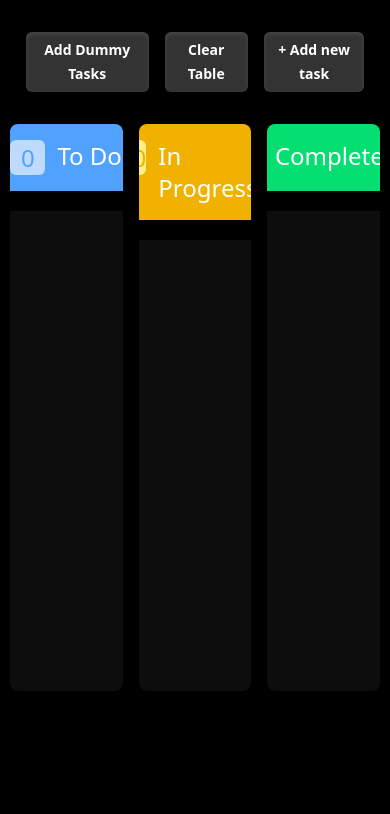
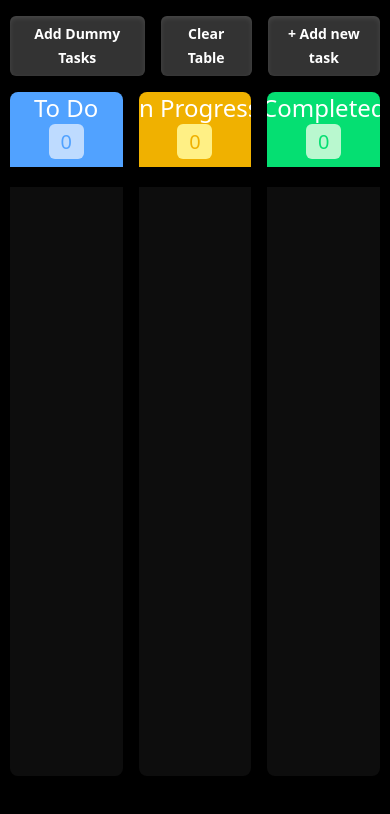
Before and after one commit to Mohsin-25/dragAndDrop, a React (Vite) app: page / in a window 390 px wide. Shown: the top 814 px of the page. Built offline with nearby package versions, Linux system fonts and the light colour scheme.

Commit message:
style : responsive headers

```diff
--- a/src/components/DragAndDrop.jsx
+++ b/src/components/DragAndDrop.jsx
@@ -18,22 +18,20 @@ const DragAndDrop = () => {
   } = useDragAndDrop();
 
   return (
-    <div className="flex flex-col w-full h-full justify-between gap-4 mt-4">
-      <div className="w-[95vw] lg:w-[80vw] h-[80vh] flex flex-col gap-4">
-        <div className=" h-fit w-full flex text-2xl lg:text-3xl py-4 justify-between  rounded-lg px-4">
+    <div className="flex flex-col w-full h-full justify-between gap-4 m-4">
+      <div className="w-[95vw] lg:w-[80vw] h-[90vh] flex flex-col gap-4">
+        <div className=" h-fit w-full flex flex-col sm:flex-row gap-4 text-2xl lg:text-3xl justify-between rounded-lg">
+          {taskList?.length > 1 && (
             <div className="flex">
-            {taskList?.length > 1 && (
-              <>
               <span className="flex justify-center mr-3 bg-white/20 rounded-md items-center w-[35px] h-[35px] ">
                 {taskList?.length}
               </span>
               <span className="">
                 {taskList?.length > 1 ? "Tasks" : "Task"}
               </span>
-              </>
+            </div>
           )}
-          </div>
-          <div className="flex gap-4">
+          <div className="flex gap-4 justify-end">
             <Button onClick={handleAddDummyData}>Add Dummy Tasks</Button>
             <Button onClick={handleClearTable}>Clear Table</Button>
             <Modal
@@ -62,11 +60,11 @@ const DragAndDrop = () => {
                 <div
                   data-stage={section.value}
                   className="data-[stage=done]:bg-green-400 data-[stage=todo]:bg-blue-400 data-[stage=inProgress]:bg-yellow-500
-                  h-fit w-full flex justify-center text-2xl lg:text-3xl py-4"
+                  h-fit w-full flex sm:flex-row flex-col-reverse sm:gap-3 items-center justify-center text-2xl lg:text-3xl sm:p-4 pb-2"
                 >
                   <span
                     data-stage={section.value}
-                    className="flex justify-center mr-3 rounded-md items-center w-[35px] h-[35px]
+                    className="flex justify-center rounded-md items-center w-[35px] h-[35px] text-xl lg:text-3xl
                     data-[stage=done]:bg-green-200 data-[stage=todo]:bg-blue-200 data-[stage=inProgress]:bg-yellow-200
                     data-[stage=done]:text-green-400 data-[stage=todo]:text-blue-400 data-[stage=inProgress]:text-yellow-500"
                   >
@@ -74,7 +72,7 @@ const DragAndDrop = () => {
                       (isInProgress && inProgressCount) ||
                       (isDone && doneCount)}
                   </span>
-                  <span className="">{section.label}</span>
+                  <span className="whitespace-nowrap">{section.label}</span>
                 </div>
 
                 <div
```
Lines whose indentation alone changed are shown as unchanged.
